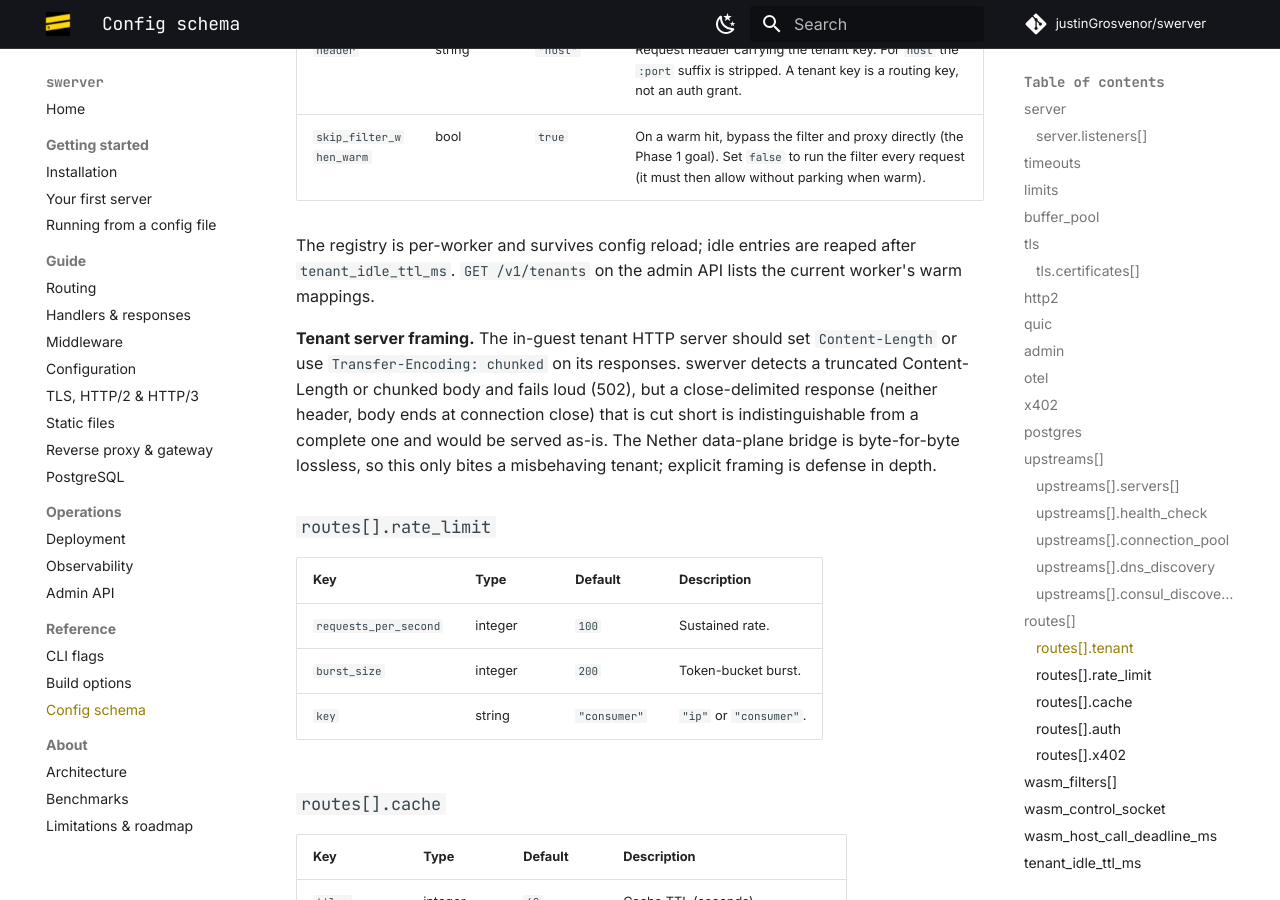
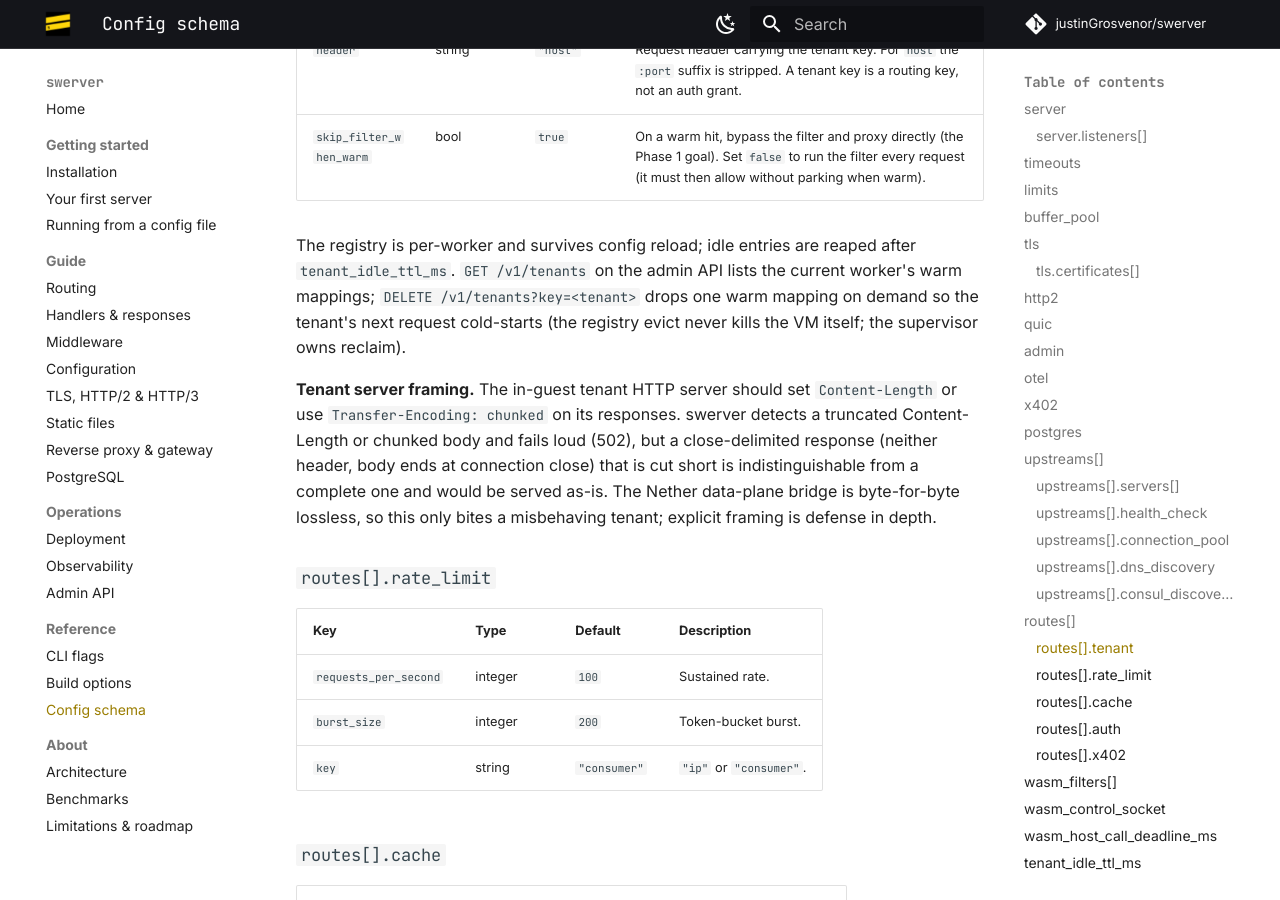
Before and after one commit to justinGrosvenor/swerver, an MkDocs documentation site: the page built from docs/reference/config-schema.md, in a window 1280 px wide and 900 px high, scrolled down 12318 px. Built offline with MkDocs 1.6.1 and Material for MkDocs 9.7.7, drawn with Linux system fonts in a browser that asks for light colours; comment, search, counter and statistics services are not loaded.

Commit message:
feat(admin): DELETE /v1/tenants?key= evicts a warm tenant mapping
On-demand counterpart to the tenant_idle_ttl_ms reaper: drops one warm
tenant registry entry so the tenant's next request cold-starts. The VM
itself is untouched (the supervisor owns reclaim). Per-worker, same
caveat as GET /v1/tenants. Needed for presenter-controlled evict beats
in the swerver-console demo theater.

```diff
--- a/docs/reference/config-schema.md
+++ b/docs/reference/config-schema.md
@@ -311,7 +311,9 @@ are bounded by the 64 KiB request snapshot cap (larger requests fail closed).
 
 The registry is per-worker and survives config reload; idle entries are reaped
 after `tenant_idle_ttl_ms`. `GET /v1/tenants` on the admin API lists the current
-worker's warm mappings.
+worker's warm mappings; `DELETE /v1/tenants?key=<tenant>` drops one warm mapping
+on demand so the tenant's next request cold-starts (the registry evict never
+kills the VM itself; the supervisor owns reclaim).
 
 **Tenant server framing.** The in-guest tenant HTTP server should set
 `Content-Length` or use `Transfer-Encoding: chunked` on its responses. swerver
```
Also changed, not shown: 1 other file.
